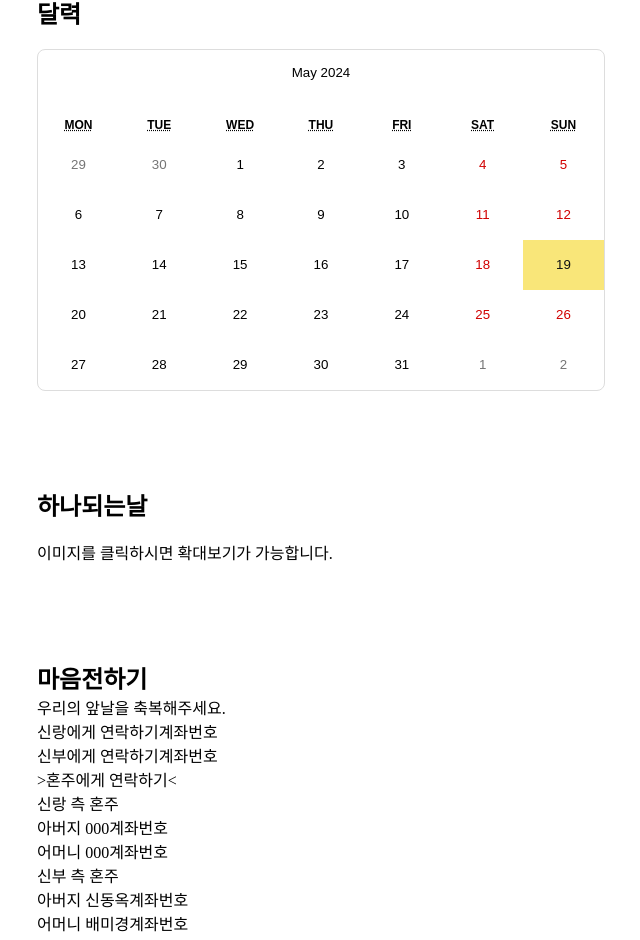
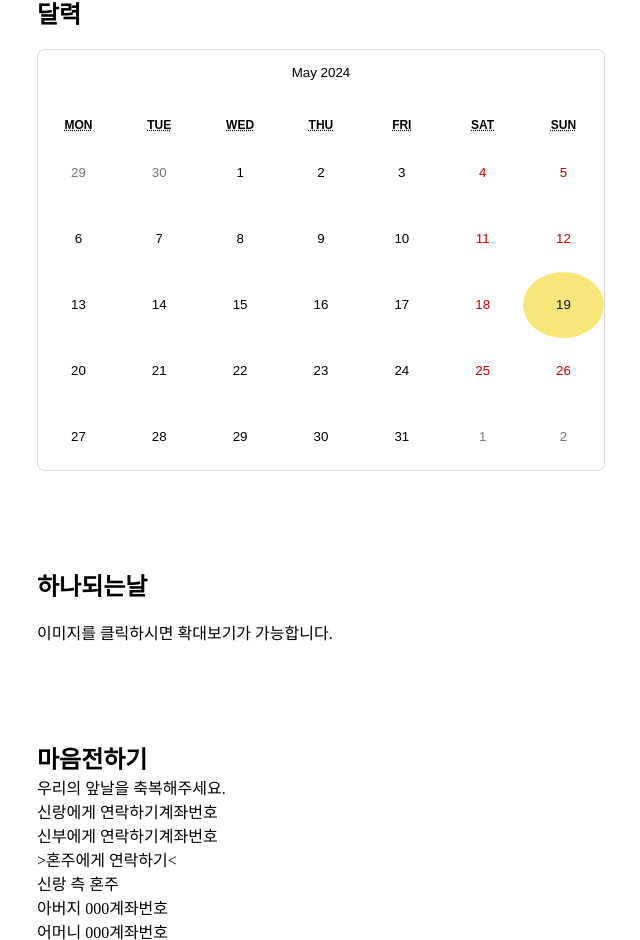
Before and after one commit to JOANNASHIN/react-rnd, a Next.js app: page /invitation in a window 1280 px wide. Shown: the part 1507-2447 px from the top of the page, without its empty margins (319-959 px from the left). Built offline with nearby package versions, Linux system fonts and the light colour scheme; a web font is replaced by a local one.

Commit message:
calendar style update

```diff
--- a/src/styles/globals.css
+++ b/src/styles/globals.css
@@ -108,10 +108,14 @@ a {
   display: none !important;
 }
 .calendarBox .react-calendar__tile  {
-  padding: 1rem 0 !important;
+  padding: 1.5rem 0 !important;
 }
 
 .calendarBox .react-calendar__tile--active {
   background: rgba(248, 226, 100, 0.863) !important;
+  border-radius: 50%;
   color: #111 !important;
 }
+.calendarBox .react-calendar__tile:enabled:hover, .react-calendar__tile:enabled:focus {
+  background: none !important;
+}
```
